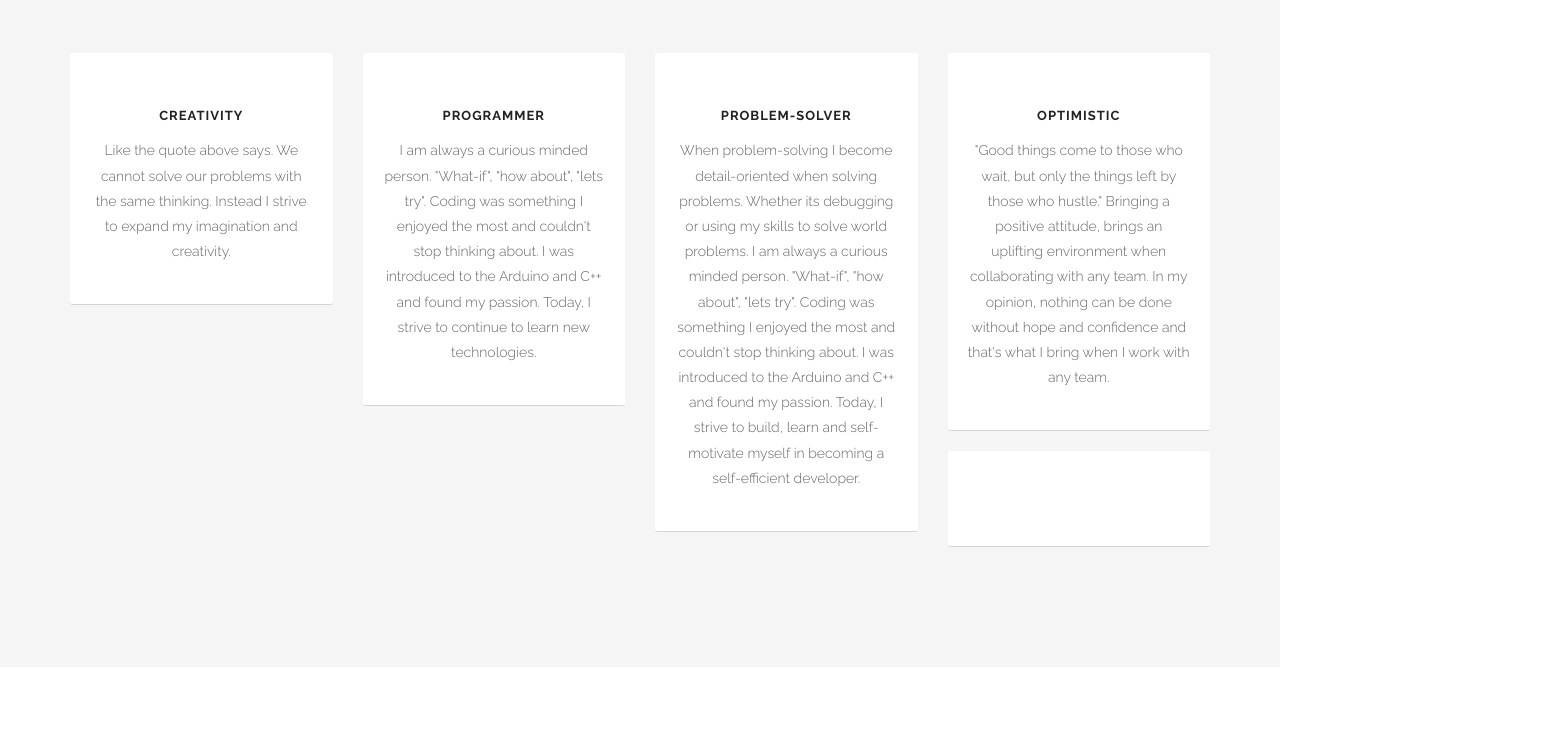
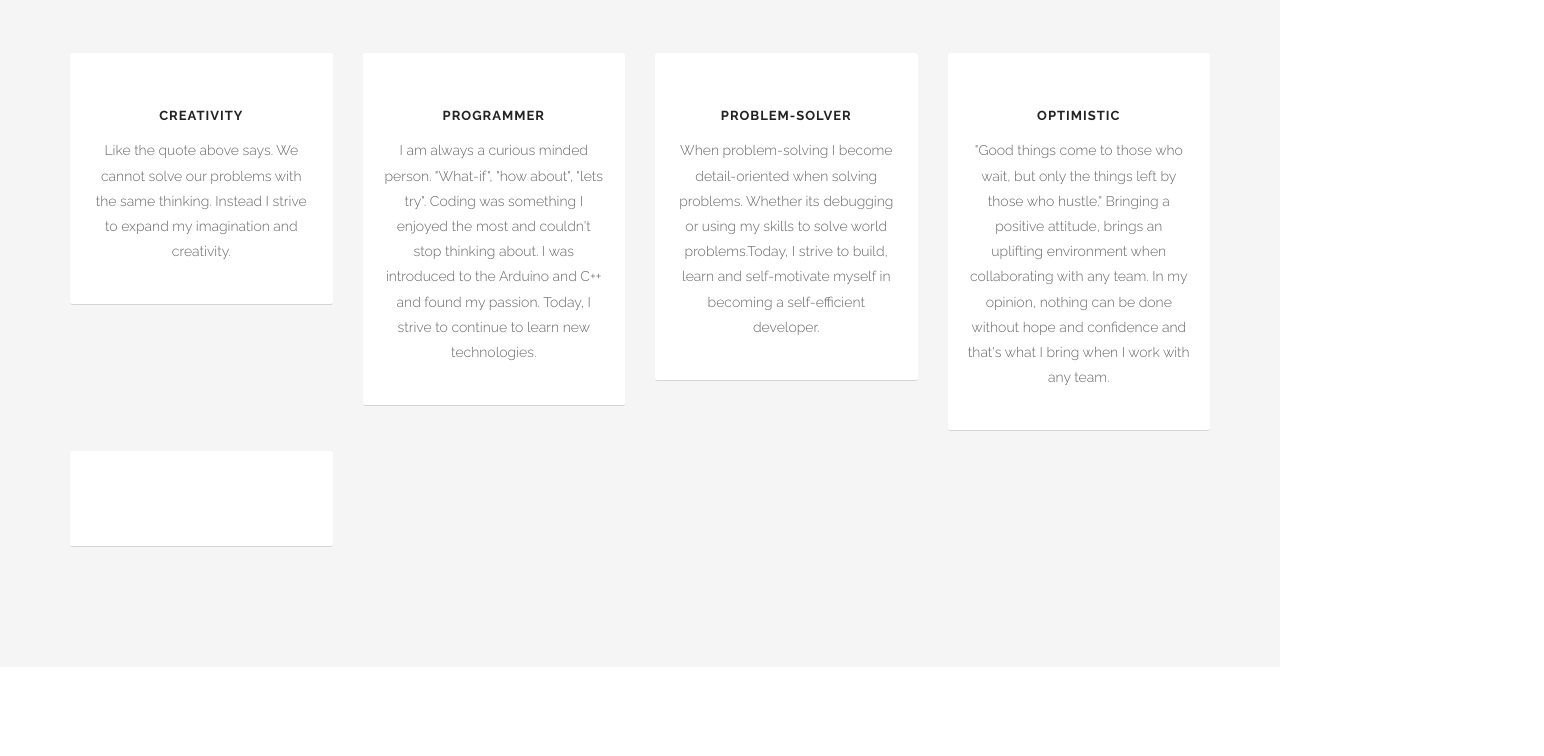
Before and after one commit to monacook/Website_Portfolio, a plain HTML site: page index.html in a window 1280 px wide. Shown: the part 1140-1896 px from the top of the page, 1544 px wide, since content can reach past the window. Drawn offline with Linux system fonts and the light colour scheme.

Commit message:
update index

```diff
--- a/index.html
+++ b/index.html
@@ -150,7 +150,7 @@
 						<div class="iconbox-text">
 							<h3 class="iconbox-title">Problem-Solver</h3>
 							<div class="iconbox-desc">
-								 When problem-solving I become detail-oriented when solving problems. Whether its debugging or using my skills to solve world problems. I am always a curious minded person. "What-if", "how about", "lets try". Coding was something I enjoyed the most and couldn't stop thinking about. I was introduced to the Arduino and C++ and found my passion. Today, I strive to build, learn and self-motivate myself in becoming a self-efficient developer.
+								 When problem-solving I become detail-oriented when solving problems. Whether its debugging or using my skills to solve world problems.Today, I strive to build, learn and self-motivate myself in becoming a self-efficient developer.
 							</div>
 						</div>
 
```
